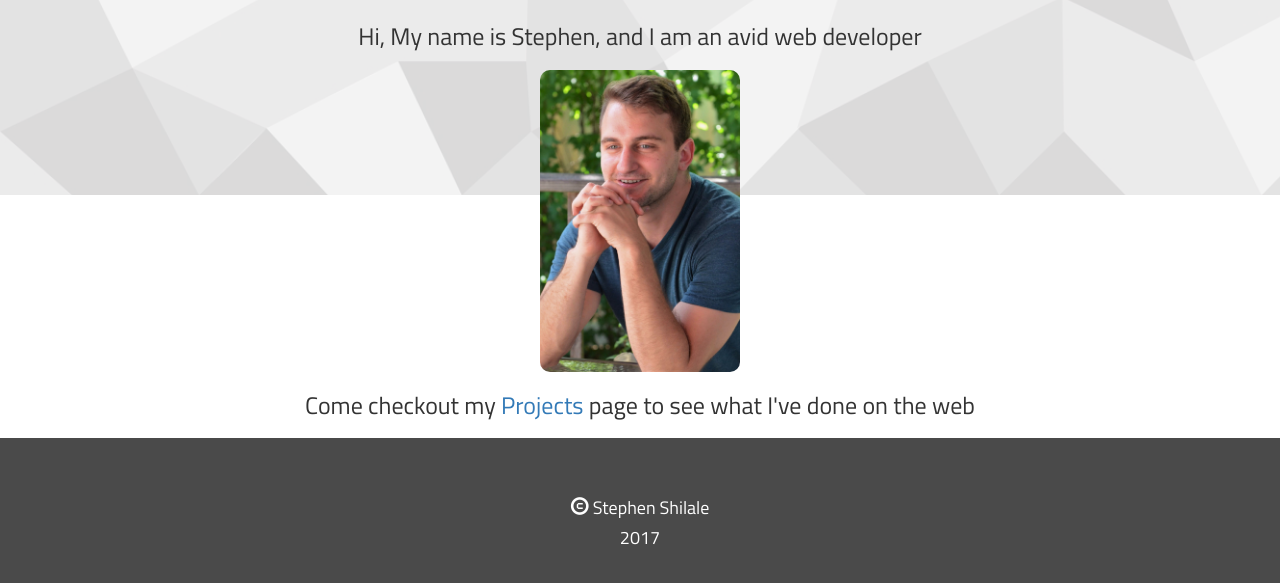
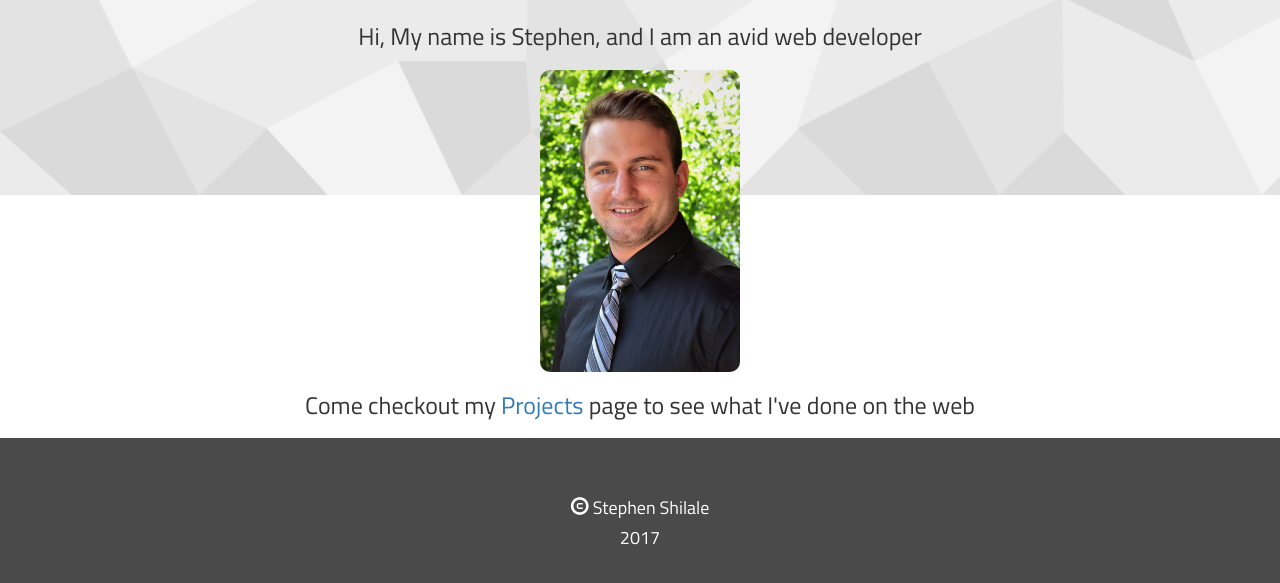
Before and after one commit to sshilal1/onlineResume, a website: page index.html in a window 1280 px wide. Shown: the part 605-1188 px from the top of the page. Drawn offline with nearby package versions, Linux system fonts and the light colour scheme; a web font is replaced by a local one.

Commit message:
changed to profesional pic

```diff
--- a/index.html
+++ b/index.html
@@ -55,7 +55,7 @@
 <div class="container-fluid bg-4 text-center">
 	<h1 style="font-weight: bold;" ><span class="glyphicon glyphicon-user"></span> About Me</h1><br>
 	<h3>Hi, My name is Stephen, and I am an avid web developer</h3>
-	<img src="images/self2.jpg" style="width: 200px; border-radius: 10px;">
+	<img src="images/self3.jpg" style="width: 200px; border-radius: 10px;">
 	<h3>Come checkout my <a href="projects.html">Projects</a> page to see what I've done on the web</h3>
 </div>
 
```
Also changed, not shown: images/self3.jpg (added).
